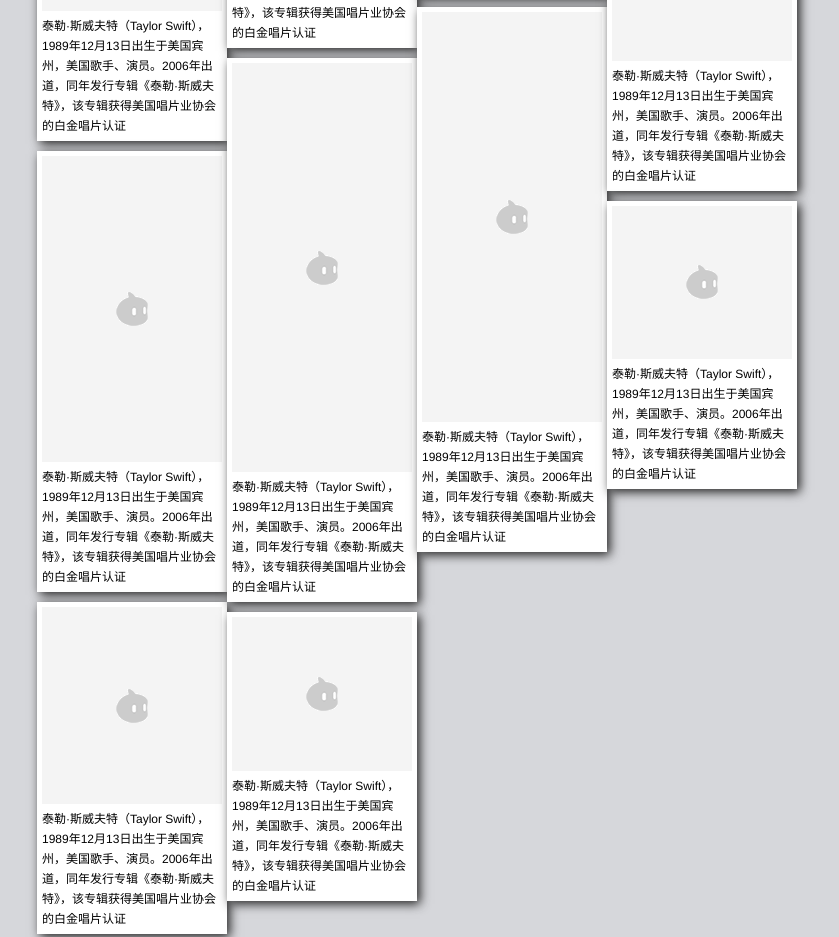
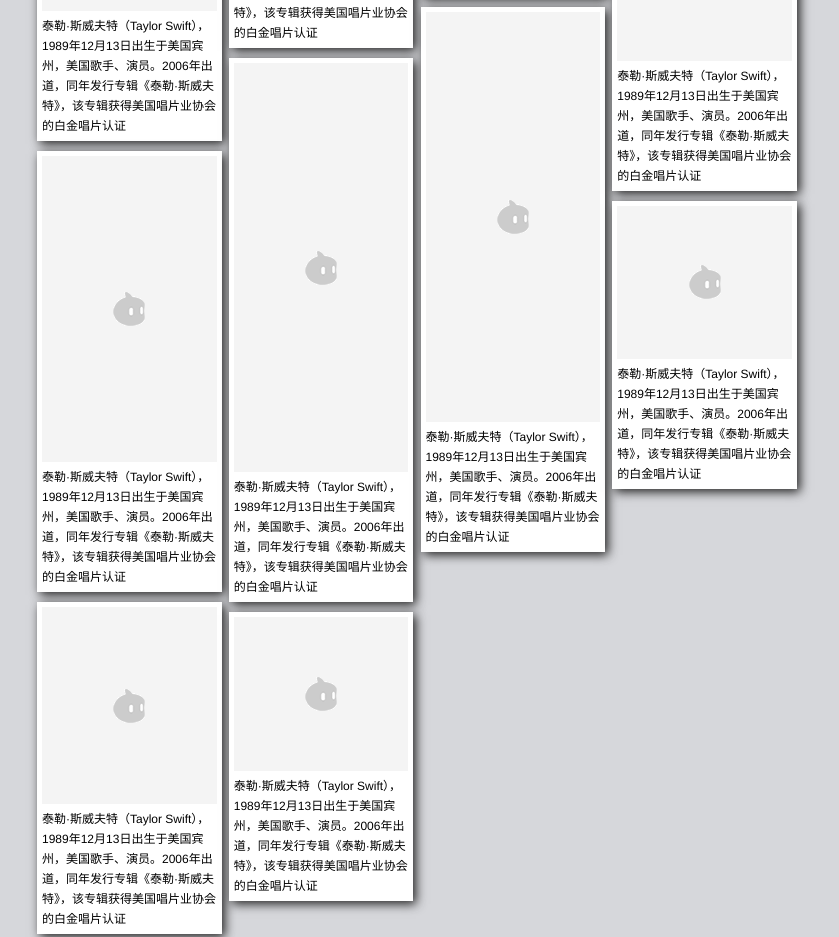
Before and after one commit to fox3000wang/fox-homework, a website built with webpack: page src/index.html in a window 1280 px wide. Shown: the part 9339-10276 px from the top of the page, without its empty margins (223-1062 px from the left). Built offline with nearby package versions, Linux system fonts and the light colour scheme; files whose address does not match are found by name.

Commit message:
瀑布流效果2次封装

```diff
--- a/src/Waterfall/index.ts
+++ b/src/Waterfall/index.ts
@@ -71,7 +71,6 @@
     let ob = new IntersectionObserver(async changes => {
       let item = changes[0];
       if (item.isIntersecting) {
-        // 加载更多数据
         let data = await this.queryData();
         this.bindHTML(data);
         this.observe.refresh();
--- a/src/index.html
+++ b/src/index.html
@@ -7,71 +7,11 @@
 	<meta name="viewport" content="width=device-width, user-scalable=no, initial-scale=1.0">
   <title></title>
   <!-- IMPORT CSS -->
-  <!-- <style>
-    html,
-body {
-	background: #D6D7DB;
-}
-
-.container {
-	box-sizing: border-box;
-	margin: 20px auto;
-	width: 760px;
-	display: flex;
-	justify-content: space-between;
-	align-items: flex-start;
-}
-
-.container .column {
-	box-sizing: border-box;
-	width: 240px;
-}
-
-.card {
-	margin-bottom: 10px;
-	padding: 5px;
-	background: #FFF;
-	box-shadow: 3px 3px 10px 0 #222;
-}
-
-.card a {
-	display: block;
-}
-
-.card a .lazyImageBox {
-	/* height: xxx;  如果是需要进行图片延迟加载，在图片不显示的时候，我们要让盒子的高度等于图片的高度，这样才能把盒子撑开（服务器返回给我们的数据中，一定要包含图片的高度和宽度） */
-	background: url("../images/default.gif") no-repeat center center #F4F4F4;
-	overflow: hidden;
-}
-
-.card a .lazyImageBox img {
-	width: 100%;
-	opacity: 0;
-	transition: opacity .3s;
-}
-
-.card a p {
-	margin-top: 5px;
-	color: #000;
-	font-size: 12px;
-	line-height: 20px;
-}
-
-.loadMore {
-	height: 100px;
-}
-  </style> -->
 
 </head>
 
 <body>
-  <div class="container clearfix">
-    <div class="column"></div>
-    <div class="column"></div>
-		<div class="column"></div>
-		<div class="column"></div>
-  </div>
-  <div class="loadMore"></div>
+  <div id="root"></div>
 
   <!-- IMPORT JS -->
 </body>
--- a/src/index.ts
+++ b/src/index.ts
@@ -1,11 +1,11 @@
+import page03 from './page03';
+
 require('./css/reset.css');
 require('./css/main.css');
 
-import LazyImage from './LazyImage';
-import Waterfall from './Waterfall';
+/**
+ * 整个项目的入口，这里只负责切换页面，不负责任何业务逻辑
+ */
+const root = document.getElementById('root');
 
-const container = document.querySelector('.container');
-const columns = container.querySelectorAll('.column');
-const loadMore = document.querySelector('.loadMore');
-
-new Waterfall({columns,loadMore}, LazyImage).init();
+page03(root, 4);
--- /dev/null
+++ b/src/page03.ts
@@ -0,0 +1,26 @@
+import LazyImage from './LazyImage';
+import Waterfall from './Waterfall';
+
+/**
+ * 瀑布流效果
+ * @param root 瀑布流的根节点
+ * @param page 瀑布流的数量
+ */
+export default function page03(root:any, page:number){
+
+  page = !page ? 3 : page;
+
+  const div = `<div class="column"></div>`;
+  const column = Array.apply(null,Array(page)).map(()=>div).join('+');
+  const html = `
+  <div class="container clearfix">${column}</div><div class="loadMore"></div>
+  `
+  root.innerHTML = html;
+
+  const container = document.querySelector('.container');
+  const columns = container.querySelectorAll('.column');
+  const loadMore = document.querySelector('.loadMore');
+
+  new Waterfall({columns,loadMore}, LazyImage).init();
+
+}
```
